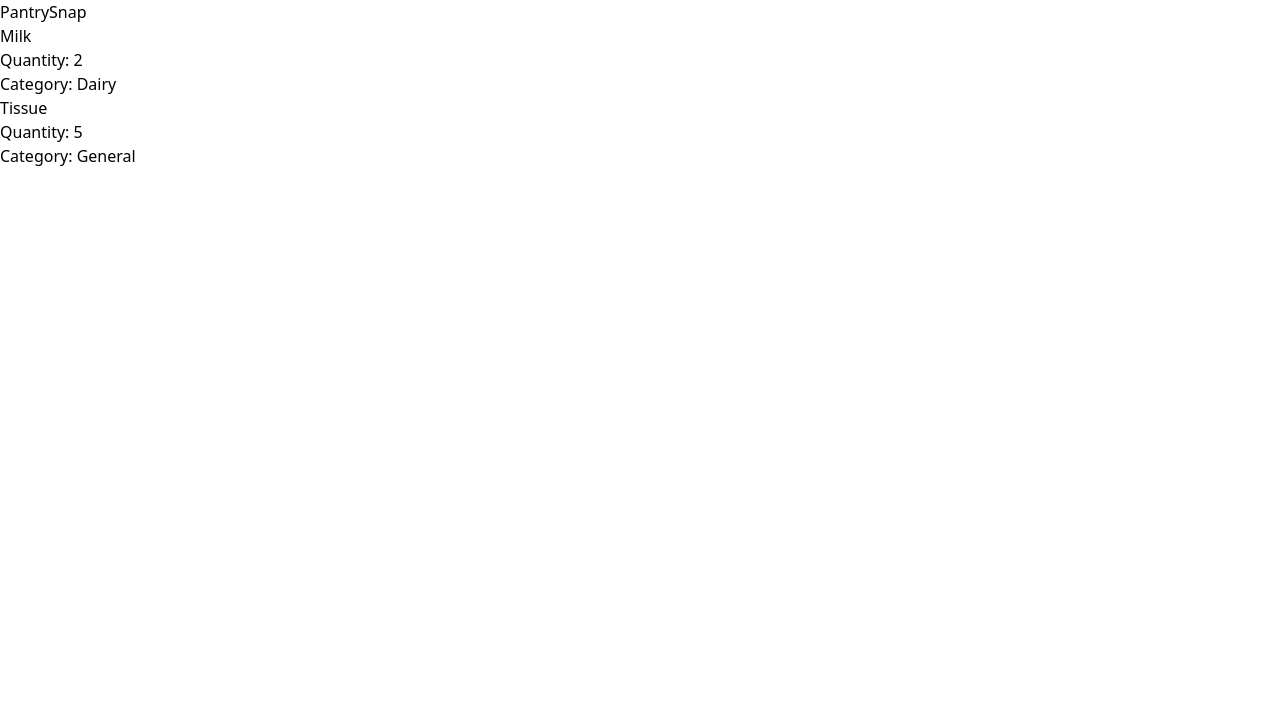
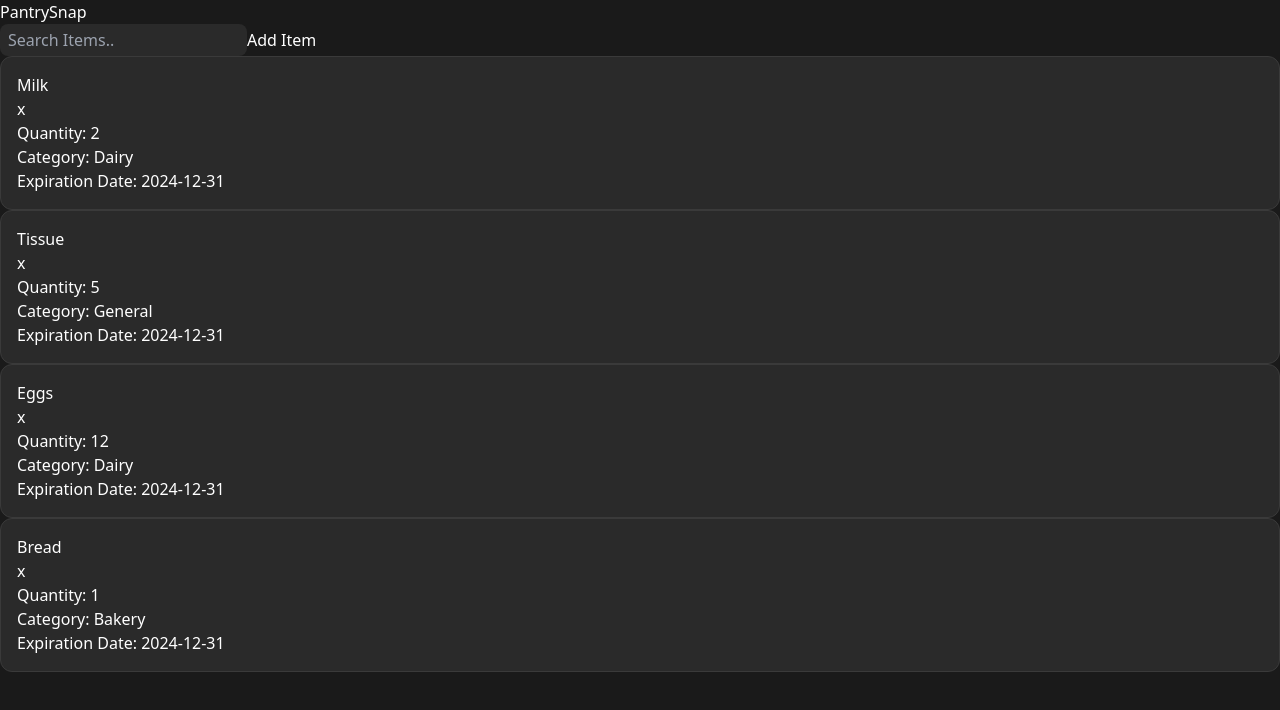
Before and after one commit to kevanth/pantrysnap, a React (Create React App) app: page / in a window 1280 px wide. Shown: the top 710 px of the page. Built offline with nearby package versions, Linux system fonts and the light colour scheme.

Commit message:
Feat: added item card component

```diff
--- a/src/App.js
+++ b/src/App.js
@@ -1,22 +1,86 @@
 import { useState, useEffect } from "react";
+import ItemCard from "./ItemCard";
 
 function App() {
 	const [items, setItems] = useState([
-  { name: "Milk", quantity: 2, category: "Dairy" },
-  { name: "Tissue", quantity: 5, category: "General" },
-])
+		{
+			name: "Milk",
+			quantity: 2,
+			category: "Dairy",
+			id: Date.now() + Math.random(),
+		},
+		{
+			name: "Tissue",
+			quantity: 5,
+			category: "General",
+			id: Date.now() + Math.random(),
+		},
+		{
+			name: "Eggs",
+			quantity: 12,
+			category: "Dairy",
+			id: Date.now() + Math.random(),
+		},
+		{
+			name: "Bread",
+			quantity: 1,
+			category: "Bakery",
+			id: Date.now() + Math.random(),
+		},
+	]);
+	const [search, setSearch] = useState("");
+	const filtered = items.filter((item) =>
+		search !== "" ? item.name.toLowerCase().includes(search) : true,
+	);
+	const [showAddItemCard, setShowAddItemCard] = useState(false);
+	const deleteItem = (itemToThrow) => {
+		setItems(items.filter((item) => item.id !== itemToThrow.id));
+	};
+
+	const addItem = (newItem) => {
+		setItems([...items, newItem]);
+	};
+
 	return (
-    <div className="App">
+		<div
+			className="bg-[#1a1a1a] text-white min-h-screen"
+			onClick={() => setShowAddItemCard(false)}>
 			<header className="App-header">
 				<h1>PantrySnap</h1>
-          {items.map((item, index) => (
-            <div key={index}>
-              <h2>{item.name}</h2>
-              <p>Quantity: {item.quantity}</p>
-              <p>Category: {item.category}</p>
-            </div>
+				<input
+					className="bg-[#2a2a2a] px-2 py-1 rounded-lg"
+					type="text"
+					placeholder="Search Items.."
+					onChange={(e) => setSearch(e.target.value.toLowerCase())}
+				/>
+				<button
+					onClick={(e) => {
+						e.stopPropagation();
+						setShowAddItemCard(true);
+					}}>
+					Add Item
+				</button>
+				{filtered.map((item, index) => (
+					<ItemCard
+						key={item.id}
+						item={item}
+						deleteItem={() => deleteItem(item)}
+					/>
 				))}
 			</header>
+			{showAddItemCard && (
+				<div
+					className="fixed inset-0 bg-black bg-opacity-60 flex items-center justify-center z-50"
+					onClick={() => setShowAddItemCard(false)} // only backdrop closes it
+				>
+					<div
+						className="bg-white rounded-xl p-6"
+						onClick={(e) => e.stopPropagation()} // clicking card doesn't close it
+					>
+						Test
+					</div>
+				</div>
+			)}
 		</div>
 	);
 }
--- /dev/null
+++ b/src/ItemCard.js
@@ -0,0 +1,12 @@
+function ItemCard({ item, deleteItem }) {
+    return (
+        <div className="bg-[#2a2a2a] border border-[#3a3a3a] rounded-xl p-4">
+            <h3>{item.name}</h3>
+            <button onClick={deleteItem}>x</button>
+            <p>Quantity: {item.quantity}</p>
+            <p>Category: {item.category}</p>
+            <p>Expiration Date: 2024-12-31</p>
+        </div>
+    );
+}
+export default ItemCard;
```
Lines whose indentation alone changed are shown as unchanged.
